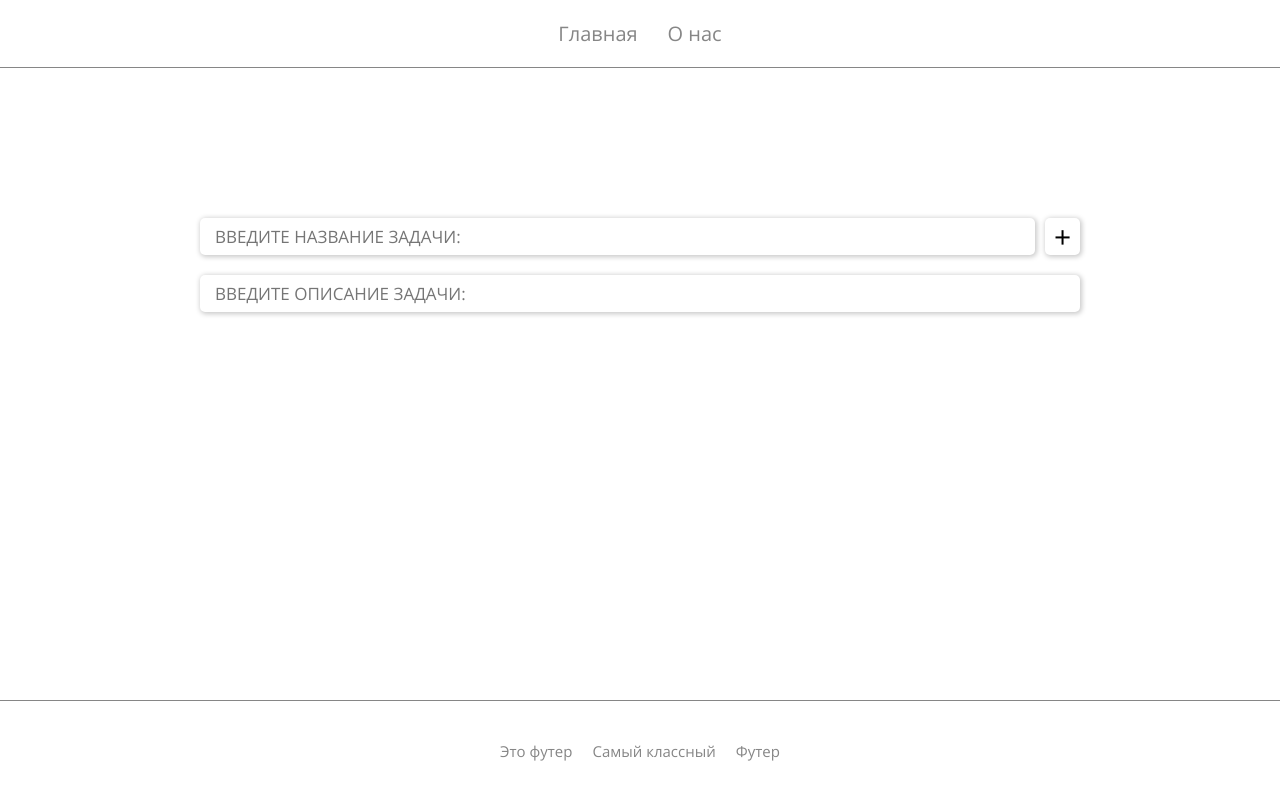
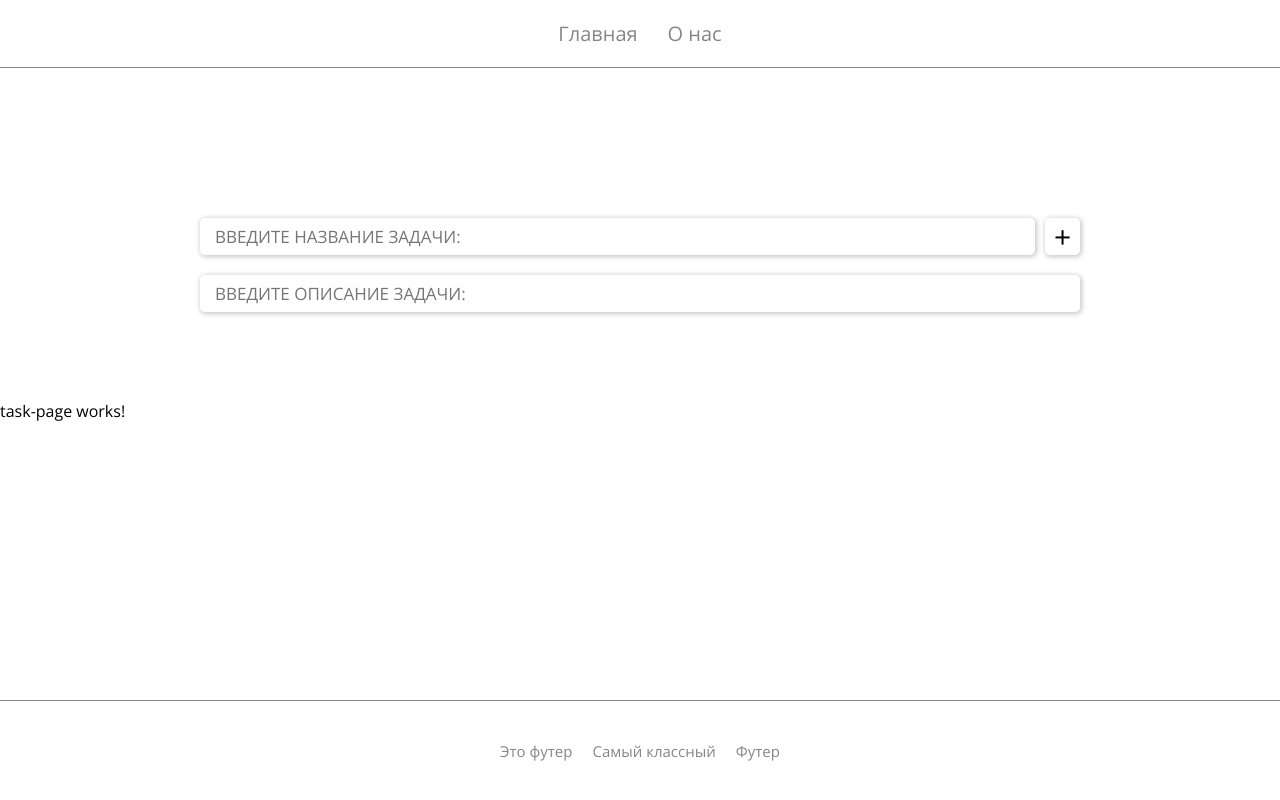
Before and after one commit to denosaur98/todo-list-angular, an Angular app: page /task/1 in a window 1280 px wide. Before the commit this address led to /. Built offline with nearby package versions, Linux system fonts and the light colour scheme.

Commit message:
сделал динамический маршрут для страницы задачи

```diff
--- a/src/app/app.component.ts
+++ b/src/app/app.component.ts
@@ -1,5 +1,5 @@
 import { Component } from '@angular/core';
-import { RouterOutlet } from '@angular/router';
+import { RouterOutlet, RouterLink, RouterLinkActive } from '@angular/router';
 import { NgIf } from '@angular/common';
 import { HeaderComponent } from "./components/header/header.component";
 import { FooterComponent } from "./components/footer/footer.component";
@@ -8,15 +8,11 @@ import { TaskComponent } from "./components/task/task.component";
 @Component({
   selector: 'app-root',
   standalone: true,
-  imports: [RouterOutlet, HeaderComponent, FooterComponent, TaskComponent, NgIf],
+  imports: [RouterOutlet, RouterLink, RouterLinkActive, HeaderComponent, FooterComponent, TaskComponent, NgIf],
   templateUrl: './app.component.html',
   styleUrls: ['./app.component.scss'],
 })
 
 export class AppComponent {
 
-  isModalOpen = false
-  openModal() {
-    this.isModalOpen = true
-  }
 }
--- a/src/app/app.routes.ts
+++ b/src/app/app.routes.ts
@@ -1,5 +1,6 @@
 import { Routes } from '@angular/router';
+import { TaskPageComponent } from './pages/task-page/task-page.component';
 
 export const routes: Routes = [
-
+  { path: 'task/:id', component: TaskPageComponent }
 ];
--- a/src/app/components/header/header.component.html
+++ b/src/app/components/header/header.component.html
@@ -1,5 +1,10 @@
 <nav class="header__nav">
-  @for (item of navLinks; track item.link) {
-    <a [href]="item.link" class="nav__link">{{ item.title }}</a>
-  }
+  <a
+    class="nav__link"
+    *ngFor="let link of navLinks"
+    [routerLink]="link.link"
+    routerLinkActive="active"
+  >
+    {{ link.title }}
+  </a>
 </nav>
--- a/src/app/components/header/header.component.ts
+++ b/src/app/components/header/header.component.ts
@@ -1,9 +1,11 @@
+import { NgFor } from '@angular/common';
 import { Component } from '@angular/core';
+import { RouterLink, RouterLinkActive } from '@angular/router';
 
 @Component({
   selector: 'app-header',
   standalone: true,
-  imports: [],
+  imports: [NgFor, RouterLink, RouterLinkActive],
   templateUrl: './header.component.html',
   styleUrl: './header.component.scss'
 })
@@ -11,6 +13,6 @@ import { Component } from '@angular/core';
 export class HeaderComponent {
   navLinks = [
     { title: 'Главная', link: '/' },
-    { title: 'О нас', link: '/about' },
-  ]
+    { title: 'О нас', link: 'about' },
+  ];
 }
--- a/src/app/components/task/task.component.html
+++ b/src/app/components/task/task.component.html
@@ -11,7 +11,7 @@
   <div class="task__item" *ngFor="let task of tasks.reverse()">
     <div class="task__header">
       <span class="task__id">{{ task.id }}.</span>
-      <h2 class="task__title">{{ task.title }}</h2>
+      <a [routerLink]="['/task', task.id]" class="task__title">{{ task.title }}</a>
     </div>
     <div class="task__actions">
       <button class="task__edit" (click)="openModal(task)">
--- a/src/app/components/task/task.component.scss
+++ b/src/app/components/task/task.component.scss
@@ -77,6 +77,7 @@
       }
 
       .task__title {
+        color: #000;
         white-space: nowrap;
         overflow: hidden;
         text-overflow: ellipsis;
--- a/src/app/components/task/task.component.ts
+++ b/src/app/components/task/task.component.ts
@@ -1,19 +1,21 @@
 import { NgFor, NgIf } from '@angular/common';
 import { Component } from '@angular/core';
 import { FormsModule } from '@angular/forms';
+import { RouterLink, RouterLinkActive } from '@angular/router';
 import { ModalComponent } from '../modal/modal.component';
 import { ModalService } from '../../services/modal/modal.service';
 
 interface Task {
   id: number
   title: string
-  description: string
+  description: string,
+  link: any
 }
 
 @Component({
   selector: 'app-task',
   standalone: true,
-  imports: [ModalComponent, FormsModule, NgFor, NgIf],
+  imports: [ModalComponent, FormsModule, NgFor, NgIf, RouterLink, RouterLinkActive],
   templateUrl: './task.component.html',
   styleUrl: './task.component.scss'
 })
@@ -30,7 +32,7 @@ export class TaskComponent {
 
   addTask() {
     if(this.newTaskName && this.newTaskDescription) {
-      this.tasks.push({ id: this.tasks.length + 1, title: this.newTaskName, description: this.newTaskDescription })
+      this.tasks.push({ id: this.tasks.length + 1, title: this.newTaskName, description: this.newTaskDescription, link: `task-${this.tasks.length + 1}` })
       this.newTaskName = ''
       this.newTaskDescription = ''
       this.taskWarning = false
--- /dev/null
+++ b/src/app/pages/task-page/task-page.component.html
@@ -0,0 +1 @@
+<p style="position: fixed; top: 50%;">task-page works!</p>
--- a/src/styles.scss
+++ b/src/styles.scss
@@ -8,6 +8,26 @@
   padding: 0;
   box-sizing: border-box;
   font-family: OpenSans;
+}
+
+body {
+  overflow-y: scroll;
+  --scrollbar-background: #f9fbfc;
+  --scrollbar-thumb: #d4d4d4;
+}
+
+body::-webkit-scrollbar {
+  width: 8px;
+  background-color: var(--scrollbar-background);
+}
+
+body::-webkit-scrollbar-thumb {
+  background-color: var(--scrollbar-thumb);
+  border-radius: 4px;
+}
+
+body::-webkit-scrollbar-thumb:hover {
+  background-color: var(--scrollbar-thumb);
 }
 
 .task__input {
```
Also changed, not shown: src/app/pages/task-page/task-page.component.ts (added, +13 -0 lines), src/app/pages/task-page/task-page.component.scss (added), 1 other file (tests, documents, lock files or other folders).
